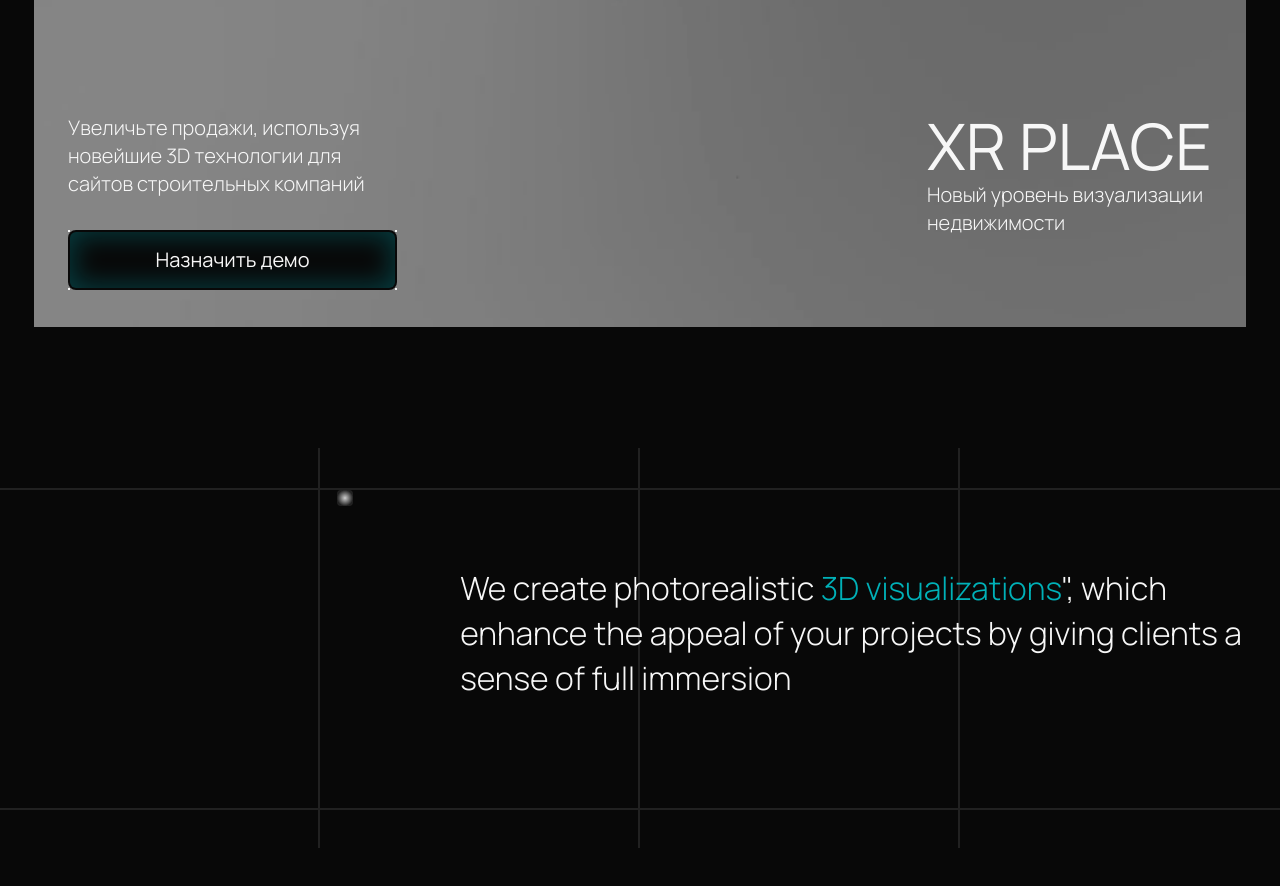
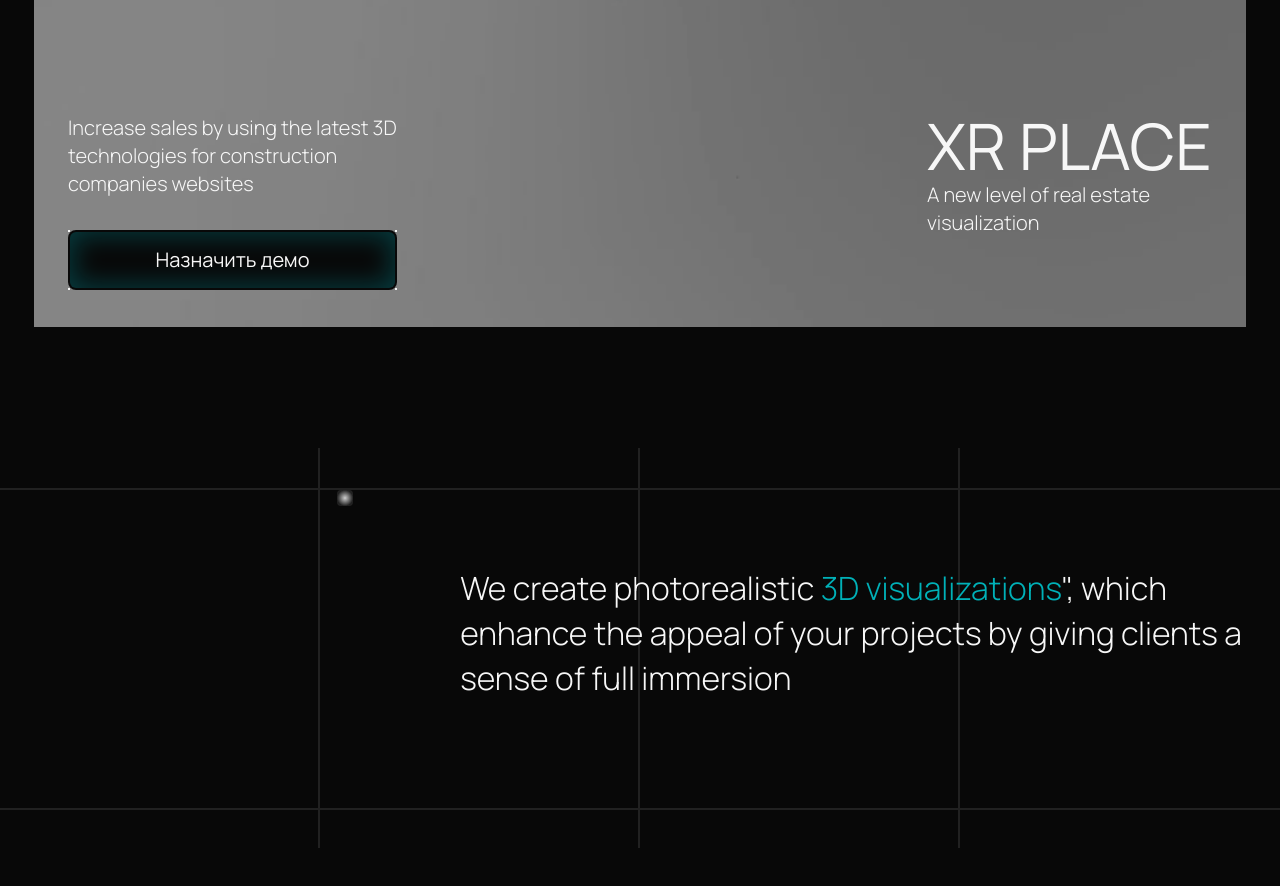
Before and after one commit to dorofeeva-olga74/XR-Place-Visual, a React (Vite) app: page / in a window 1280 px wide. Shown: the part 841-1727 px from the top of the page. Built offline with nearby package versions, Linux system fonts and the light colour scheme; no server answers.

Commit message:
introHeader

```diff
--- a/src/components/Header/Header.tsx
+++ b/src/components/Header/Header.tsx
@@ -5,9 +5,11 @@
 import { useState } from 'react';
 import PopUp from './PopUp/PopUp';
 import useWindowWidth from '../../utils/hooks/useWindowWidth';
+import { useTranslation } from 'react-i18next';
 
 export default function Header() {
   const { width } = useWindowWidth();
+  const { t } = useTranslation();
 
   const [isMenuOpen, setIsMenuOpen] = useState(false);
 
@@ -19,7 +21,7 @@
     <>
       <header className={styles['header']}>
         <div className={styles['header-logo-section']}>
-          <img className={styles['header-logo-image']} src={Logo} alt="Логотип" />
+          <img className={styles['header-logo-image']} src={Logo} alt={t('components.header.logotip')} />
           <p className={styles['header-logo-text']}>XR PLACE</p>
         </div>
         {width >= 1440 ? (
--- a/src/components/Header/LangButton/LangButton.module.scss
+++ b/src/components/Header/LangButton/LangButton.module.scss
@@ -12,11 +12,11 @@
   }
 
   .lang-section-link {
-    @include globals.text-text-m;
-
     color: globals.$white-txt;
     padding: 4px 0;
     text-decoration: none;
+
+    @include globals.text-text-m;
   }
 
   .menu-button {
--- a/src/components/Intro/Intro.tsx
+++ b/src/components/Intro/Intro.tsx
@@ -4,23 +4,23 @@
 import imgIntroBg360 from '../../vendor/images/imgIntroBg360.png';
 import IntroButton from '../Ui/IntroButton/IntroButton';
 import useWindowWidth from '../../utils/hooks/useWindowWidth';
+import { useTranslation } from 'react-i18next';
 
 export default function Intro() {
   const { width } = useWindowWidth();
-
+  const { t } = useTranslation();
   return (
     <section className={styles['intro']}>
       {/* это для iframe */}
-      <img className={styles['intro-img']} src={width >= 1440 ? imgIntroBg1440 : width >= 768 ? imgIntroBg768 : imgIntroBg360} />
-
+      <img className={styles['intro-img']} src={width >= 1440 ? imgIntroBg1440 : width >= 768 ? imgIntroBg768 : imgIntroBg360} alt={t('components.intro.background')} />
       <div className={styles['intro-text']}>
         <div className={styles['intro-text-leftbox']}>
-          <p className={styles['intro-text-leftbox-text']}>Увеличьте продажи, используя новейшие 3D технологии для сайтов строительных компаний</p>
+          <p className={styles['intro-text-leftbox-text']}>{t('components.intro.leftboxtext')}</p>
           <IntroButton children={'Назначить демо'} />
         </div>
         <div className={styles['intro-text-rightbox']}>
           {width >= 768 && <h1 className={styles['intro-text-rightbox-h1']}>XR PLACE</h1>}
-          <p className={styles['intro-text-rightbox-text']}>Новый уровень визуализации недвижимости</p>
+          <p className={styles['intro-text-rightbox-text']}>{t('components.intro.rightboxtext')}</p>
         </div>
       </div>
     </section>
--- a/src/i18n.ts
+++ b/src/i18n.ts
@@ -22,6 +22,12 @@
               metrics: 'Метрики',
               process: 'Процесс работы',
               about: 'О нас',
+              logotip: 'Логотип',
+            },
+            intro: {
+              leftboxtext: 'Увеличьте продажи, используя новейшие 3D технологии для сайтов строительных компаний',
+              rightboxtext: 'Новый уровень визуализации недвижимости',
+              background: 'Трёхмерный виджет',
             },
             widget: {
               featuresWidgetSection: {
@@ -79,7 +85,18 @@
         translation: {
           components: {
             header: {
+              widget: '3D-widget',
               advantages: 'Advantages',
+              project: 'Completed projects',
+              metrics: 'Metrics',
+              process: 'Work process',
+              about: 'About us',
+              logotip: 'Logo',
+            },
+            intro: {
+              leftboxtext: 'Increase sales by using the latest 3D technologies for construction companies websites',
+              rightboxtext: 'A new level of real estate visualization',
+              background: 'Three-dimensional widget',
             },
             widget: {
               featuresWidgetSection: {
```
